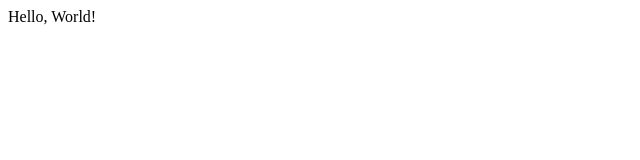
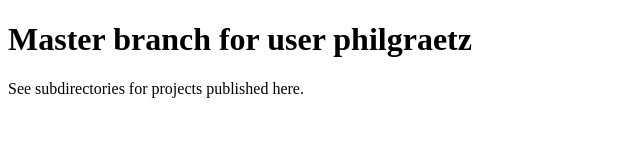
Before and after one commit to philgraetz/philgraetz.github.io, a plain HTML site: page index.html in a window 1280 px wide. Shown: the whole page, without its empty margins (0-640 px from the left). Drawn offline with Linux system fonts and the light colour scheme.

```diff
--- a/index.html
+++ b/index.html
@@ -7,6 +7,7 @@
     <title>Document</title>
 </head>
 <body>
-    Hello, World!
+    <h1>Master branch for user philgraetz</h1>
+    <p>See subdirectories for projects published here.</p>
 </body>
 </html>
```
